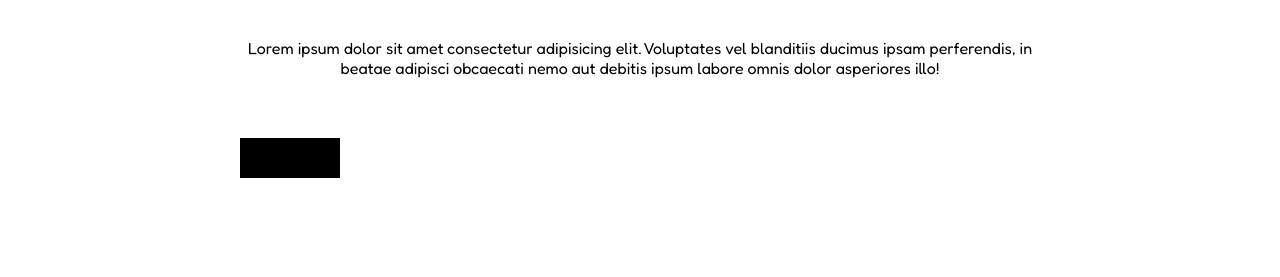
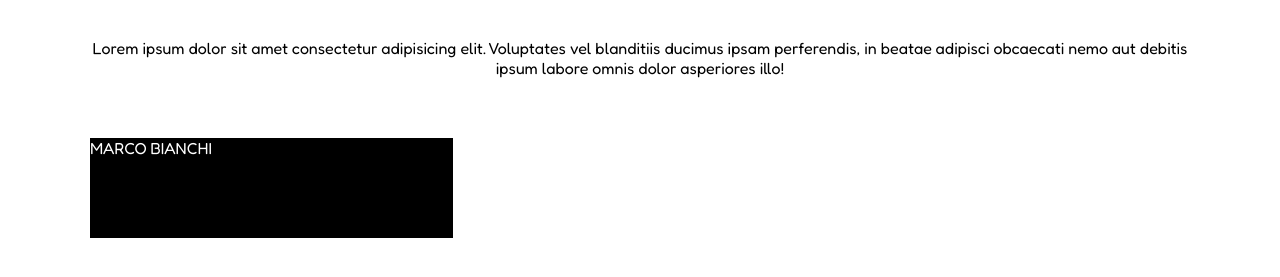
Before and after one commit to Andrea-Pomati/html-css-float-cards, a plain HTML site: page index.html in a window 1280 px wide. Shown: the part 71-348 px from the top of the page. Drawn offline with Linux system fonts and the light colour scheme.

Commit message:
.rettangolo css

```diff
--- a/css/style.css
+++ b/css/style.css
@@ -9,7 +9,7 @@
 body {
     margin: auto;
     display: block;
-    width: 800px;
+    width: 1100px;
 }
 
 
@@ -29,7 +29,9 @@ p {
 
 
 .rettangolo {
-    width: 100px;
-    height: 40px;
+    width: 33%;
+    height: 100px;
     background-color: black;
+    color: white;
+    display: inline-block;
 }
```
